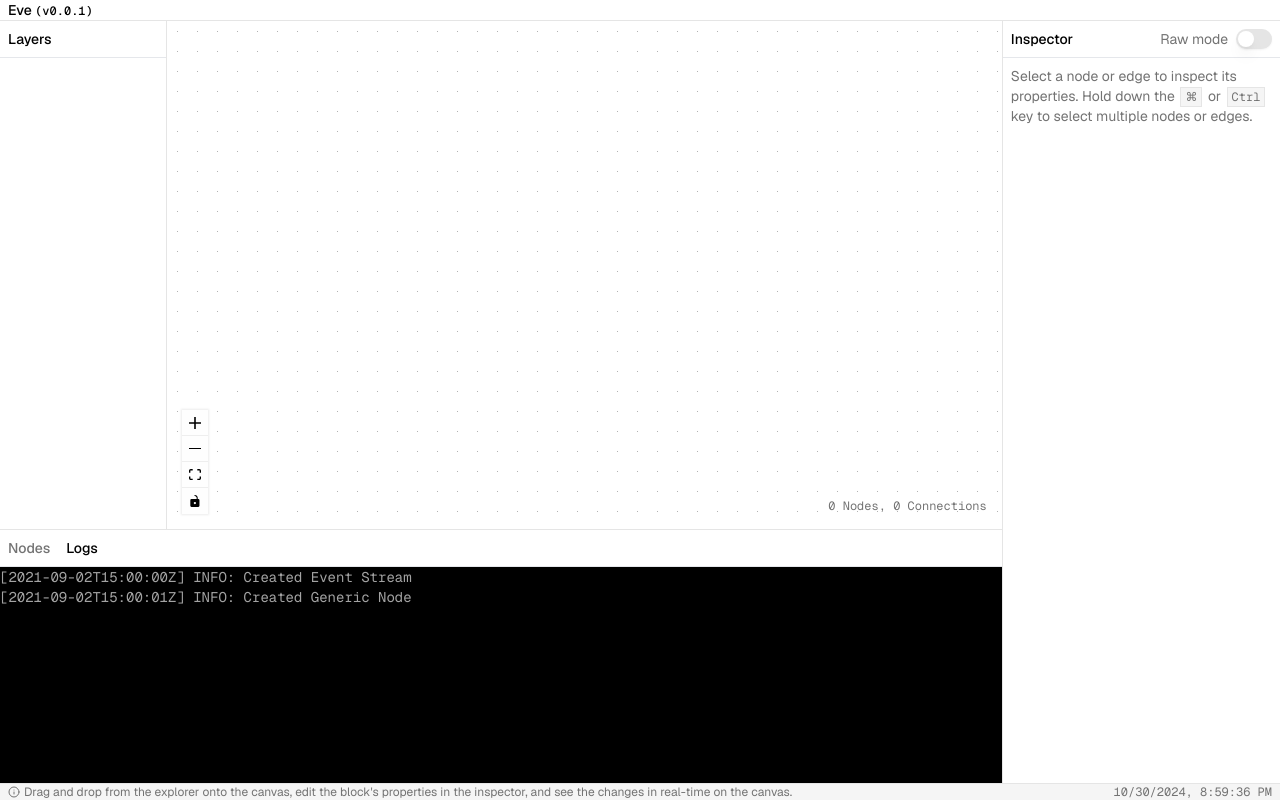
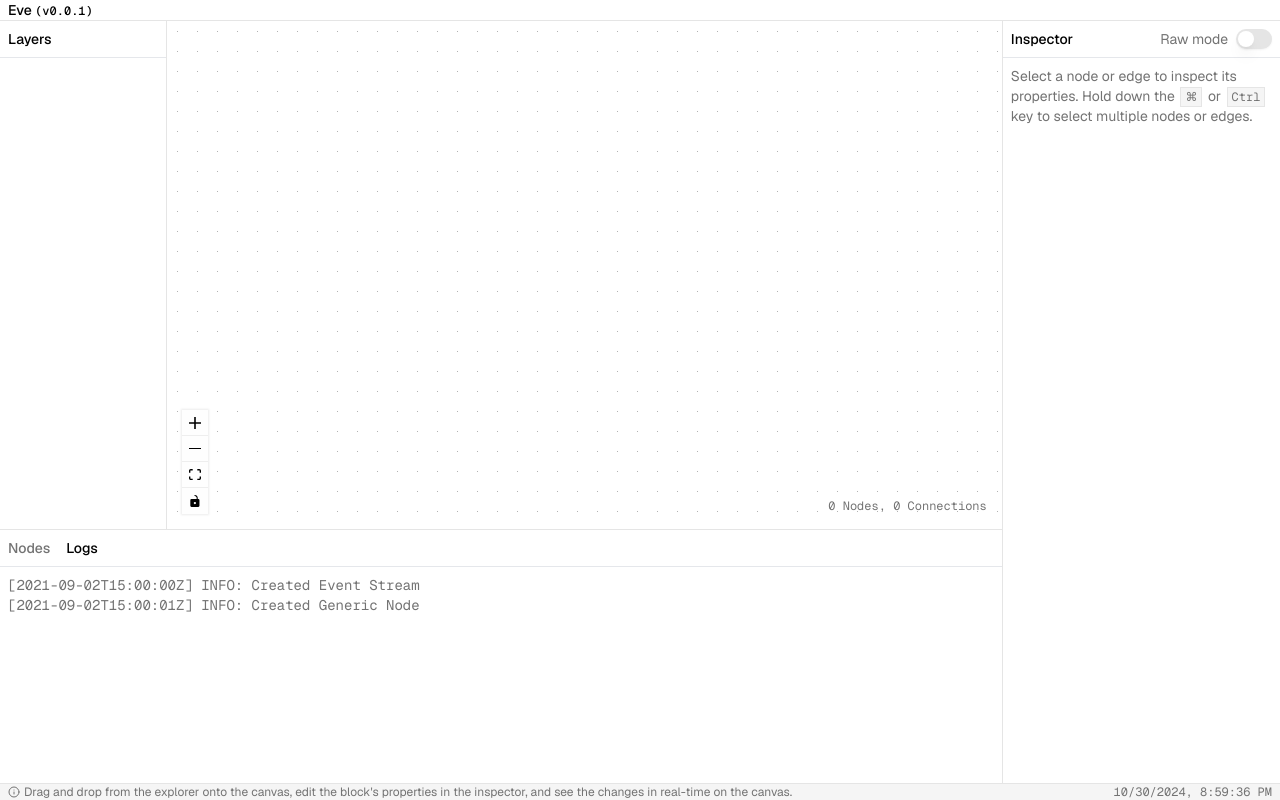
Before and after one commit to PwnFunction/eve, a Next.js app: page / in a window 1280 px wide. Both pictures are taken after a click on the element "Logs". Built offline with nearby package versions, Linux system fonts and the light colour scheme.

Commit message:
fix: styles

```diff
--- a/src/components/explorer.tsx
+++ b/src/components/explorer.tsx
@@ -71,7 +71,7 @@ export const Explorer = () => {
           ))}
         </div>
       ) : (
-        <div className="flex-1 bg-black font-mono text-neutral-400">
+        <div className="flex-1 p-2 font-mono text-neutral-500">
           <pre>
             {`[2021-09-02T15:00:00Z] INFO: Created Event Stream\n[2021-09-02T15:00:01Z] INFO: Created Generic Node`}
           </pre>
```
